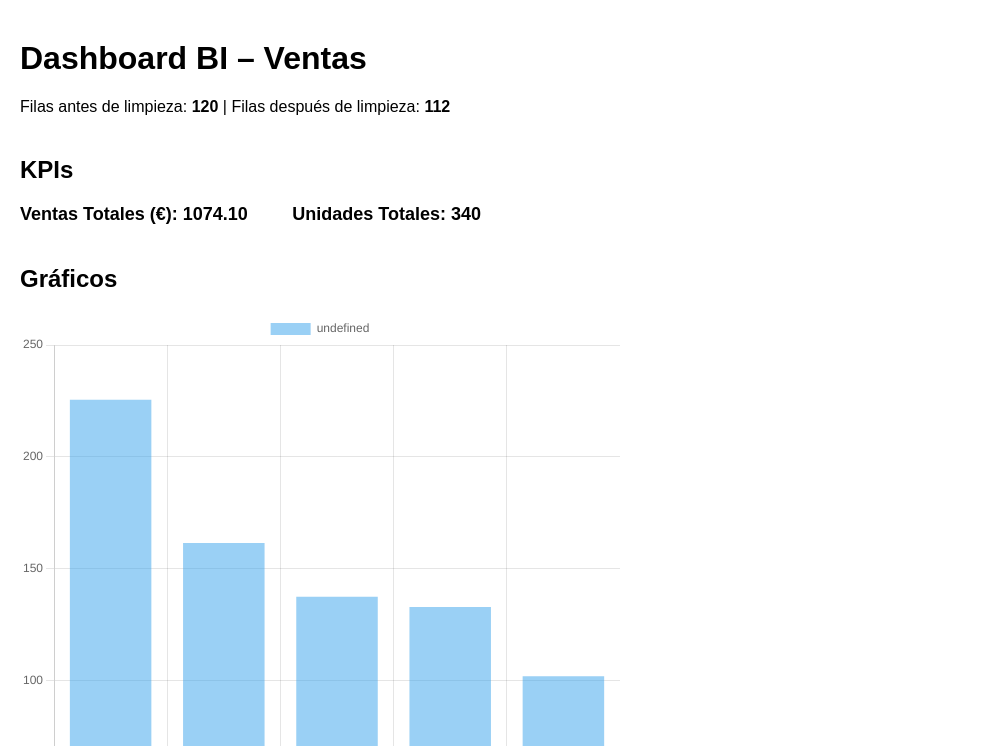
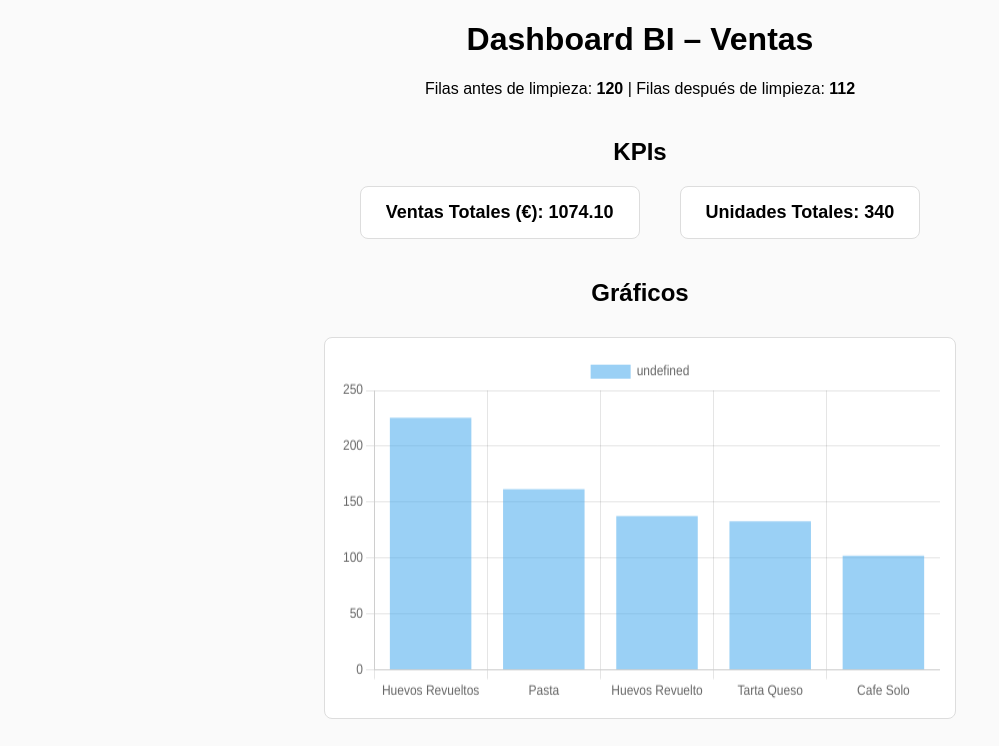
Before and after one commit to victoriagutierrezdelgado06-lgtm/mini-business, a plain HTML site: page index.html in a window 1280 px wide. Shown: the top 746 px of the page, without its empty margins (0-999 px from the left). Drawn offline with nearby package versions, Linux system fonts and the light colour scheme.

Commit message:
Update index.html

```diff
--- a/index.html
+++ b/index.html
@@ -2,67 +2,127 @@
 <html lang="es">
 <head>
   <meta charset="UTF-8" />
-  <title>Ventas BI Educativo</title>
+  <title>Dashboard BI – Ventas</title>
 
-  <!-- Chart.js por CDN -->
+  <!-- Chart.js CDN -->
   <script src="https://cdn.jsdelivr.net/npm/chart.js"></script>
 
   <style>
     body {
       font-family: Arial, sans-serif;
       margin: 20px;
+      background-color: #fafafa;
     }
-    h1, h2 {
+
+    h1 {
+      text-align: center;
+    }
+
+    h2 {
       margin-top: 40px;
+      text-align: center;
     }
+
+    .info {
+      text-align: center;
+      margin-bottom: 30px;
+    }
+
+    /* KPIs */
+    .kpis {
+      display: flex;
+      justify-content: center;
+      gap: 40px;
+      margin-bottom: 40px;
+      flex-wrap: wrap;
+    }
+
+    .kpi {
+      background: white;
+      border: 1px solid #ddd;
+      padding: 15px 25px;
+      border-radius: 8px;
+      font-size: 18px;
+      font-weight: bold;
+    }
+
+    /* CONTENEDOR DE GRÁFICOS */
+    .chart-container {
+      max-width: 600px;
+      height: 350px;
+      margin: 30px auto;
+      background: white;
+      padding: 15px;
+      border-radius: 8px;
+      border: 1px solid #ddd;
+    }
+
+    canvas {
+      width: 100% !important;
+      height: 100% !important;
+    }
+
     table {
       border-collapse: collapse;
       width: 100%;
-      margin-bottom: 30px;
+      margin-top: 20px;
+      background: white;
     }
+
     th, td {
       border: 1px solid #ccc;
       padding: 6px;
+      font-size: 14px;
       text-align: left;
-      font-size: 14px;
     }
+
     th {
       background-color: #f0f0f0;
     }
-    .kpi {
-      display: inline-block;
-      margin-right: 40px;
-      font-size: 18px;
-      font-weight: bold;
+
+    ul {
+      max-width: 600px;
+      margin: 0 auto;
     }
-    canvas {
-      max-width: 600px;
-      margin-bottom: 40px;
-    }
+
     button {
-      padding: 10px 15px;
+      display: block;
+      margin: 40px auto;
+      padding: 10px 20px;
       font-size: 14px;
       cursor: pointer;
     }
   </style>
 </head>
+
 <body>
 
   <h1>Dashboard BI – Ventas</h1>
 
-  <p>
+  <div class="info">
     Filas antes de limpieza: <strong id="rawCount">0</strong> |
     Filas después de limpieza: <strong id="cleanCount">0</strong>
-  </p>
+  </div>
 
   <h2>KPIs</h2>
-  <div class="kpi">Ventas Totales (€): <span id="kpiVentas">0</span></div>
-  <div class="kpi">Unidades Totales: <span id="kpiUnidades">0</span></div>
+  <div class="kpis">
+    <div class="kpi">Ventas Totales (€): <span id="kpiVentas">0</span></div>
+    <div class="kpi">Unidades Totales: <span id="kpiUnidades">0</span></div>
+  </div>
 
   <h2>Gráficos</h2>
-  <canvas id="chartTopProductos"></canvas>
-  <canvas id="chartFranja"></canvas>
-  <canvas id="chartFamilia"></canvas>
+
+  <div class="chart-container">
+    <canvas id="chartTopProductos"></canvas>
+  </div>
+
+  <div class="chart-container">
+    <canvas id="chartFranja"></canvas>
+  </div>
+
+  <div class="chart-container">
+    <canvas id="chartFamilia"></canvas>
+  </div>
 
   <h2>Top 5 Productos por Importe</h2>
   <ul id="topProductos"></ul>
```
